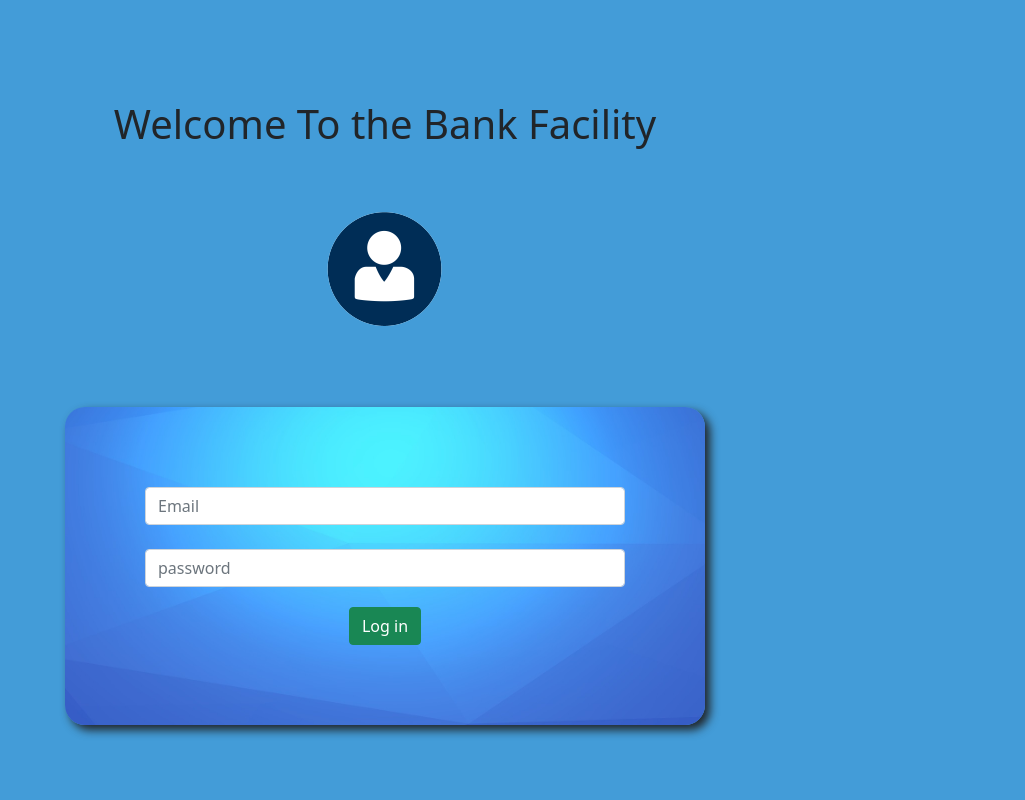
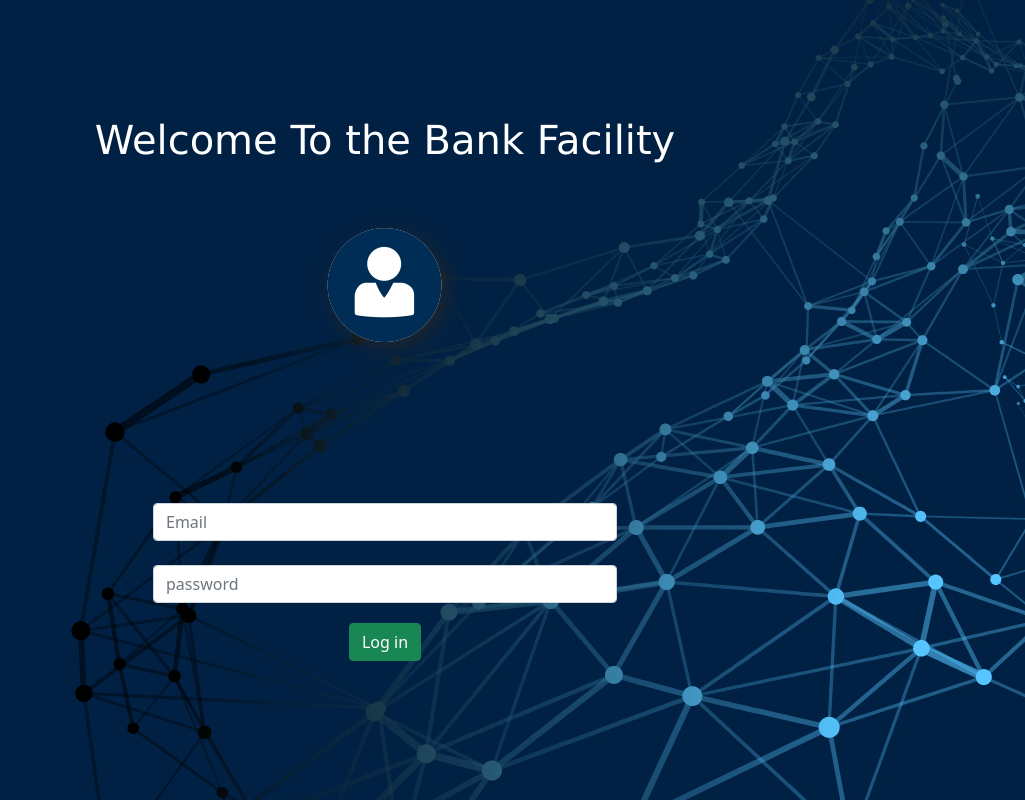
Before and after one commit to alshadab/Bank-Account, a plain HTML site: page index.html in a window 1280 px wide. Shown: the whole page, without its empty margins (255-1280 px from the left). Drawn offline with nearby package versions, Linux system fonts and the light colour scheme.

Commit message:
BG Changed

```diff
--- a/index.html
+++ b/index.html
@@ -8,10 +8,10 @@
     <link href="https://cdn.jsdelivr.net/npm/bootstrap@5.1.3/dist/css/bootstrap.min.css" rel="stylesheet" integrity="sha384-1BmE4kWBq78iYhFldvKuhfTAU6auU8tT94WrHftjDbrCEXSU1oBoqyl2QvZ6jIW3" crossorigin="anonymous">
     <link rel="stylesheet" href="style.css">
 </head>
-<body >
+<body class="deposit p-3 mb-2 bg-secondary bg-gradient;" >
     <div id="clearDisplay"  class="body position-relative ">
 
-        <h1>Welcome To the Bank Facility</h1>
+        <h1 style="font-family:Verdana, Geneva, Tahoma, sans-serif; color:white;">Welcome To the Bank Facility</h1>
         <img src="images/Background user.png" alt="">
         <div class="input position-absolute top-50 start-50 translate-middle">
             <input type="email" class="form-control" placeholder="Email">
--- a/style.css
+++ b/style.css
@@ -1,6 +1,6 @@
 body{
     margin: 0px;
-    background-color: rgb(67, 156, 216);
+    background-image:url("images/bg.jpg");
 
 
 
@@ -16,14 +16,14 @@ body{
 
 }
 .input{
-    background-image: url("images/blue-1273089_1280.jpg");
-    background-repeat: no-repeat;
-    background-size:100% 100%;
+    /* background-image: url("images/blue-1273089_1280.jpg"); */
+    /* background-repeat: no-repeat;
+    background-size:100% 100%; */
     margin-top: 50px;
     width: 50%;
     margin-top: 350px;
-    border-radius: 20px;
-    box-shadow: 5px 5px 10px;
+    /* border-radius: 20px;
+    box-shadow: 5px 5px 10px; */
     padding: 80px;
 
 
@@ -35,6 +35,7 @@ body{
 
 .body img{
    margin-top: 50px;
+   filter: drop-shadow(5px 5px 10px);
 }
 /* .form-control{
     background-color: transparent;
```
Also changed, not shown: images/bg.jpg (added).
